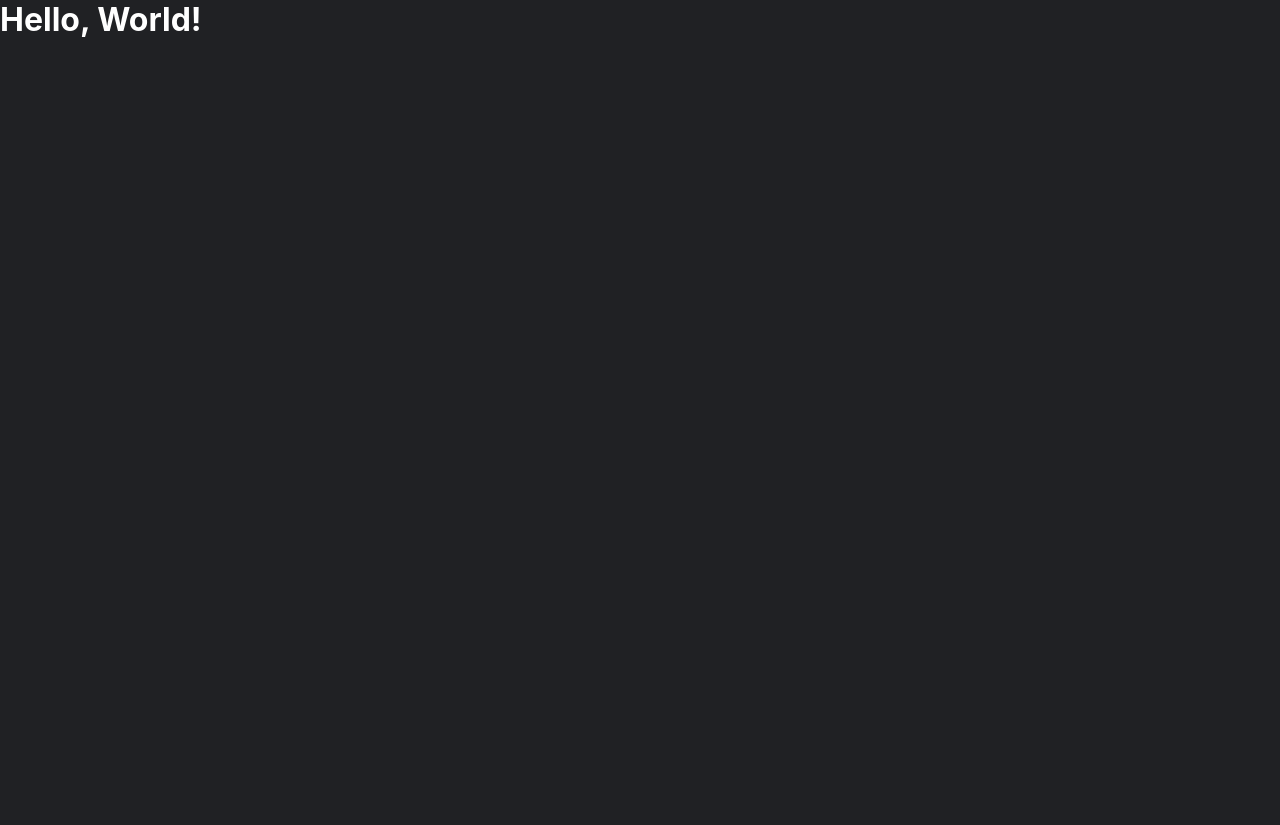
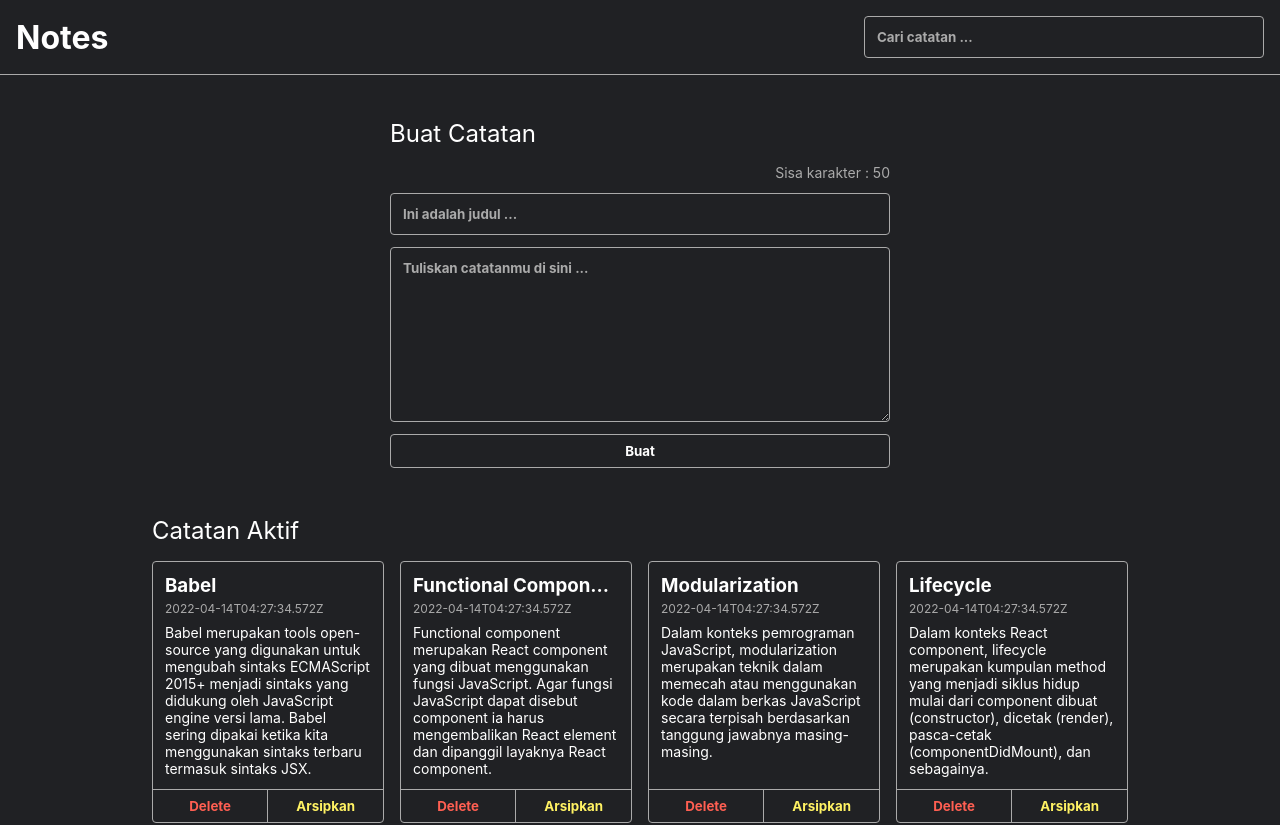
Before and after one commit to wahyupambudi/react-notes-dicoding, a React (Vite) app: page / in a window 1280 px wide. Shown: the top 825 px of the page. Before the commit the page ends 800 px from the top, so only its background shows below. Built offline with nearby package versions, Linux system fonts and the light colour scheme.

Commit message:
feat : setup element with react

```diff
--- a/index.html
+++ b/index.html
@@ -4,7 +4,7 @@
     <meta charset="UTF-8" />
     <link rel="icon" type="image/svg+xml" href="/vite.svg" />
     <meta name="viewport" content="width=device-width, initial-scale=1.0" />
-    <title>Vite + React</title>
+    <title>React Notes App</title>
 </head>
 <body>
 <div id="root"></div>
--- /dev/null
+++ b/src/components/ActionNotes.jsx
@@ -0,0 +1,13 @@
+import React from "react";
+
+function ActionNotes() {
+  return (
+    <>
+      <div className="note-item__action">
+        <button className="note-item__delete-button">Delete</button>
+        <button className="note-item__archive-button">Arsipkan</button>
+      </div>
+    </>
+  );
+}
+export default ActionNotes;
--- /dev/null
+++ b/src/components/NotesApp.jsx
@@ -0,0 +1,29 @@
+import React from "react";
+import { getInitialData } from "../utils/index";
+import NotesHeader from "./header/NotesHeader";
+import NotesInput from "./NotesInput";
+import NotesList from "./NotesList";
+
+class NotesApp extends React.Component {
+  constructor(props) {
+    super(props);
+
+    this.state = {
+      notes: getInitialData(),
+    };
+  }
+
+  render() {
+    return (
+      <>
+        <NotesHeader />
+        <div className="note-app__body">
+          <NotesInput />
+          <NotesList notes={this.state.notes} />
+        </div>
+      </>
+    );
+  }
+}
+
+export default NotesApp;
--- /dev/null
+++ b/src/components/NotesInput.jsx
@@ -0,0 +1,30 @@
+import React from "react";
+
+function NotesInput() {
+  return (
+    <>
+      <div className="note-input">
+        <h2>Buat Catatan</h2>
+        <form>
+          <p className="note-input__title__char-limit">Sisa karakter : 50</p>
+          <input
+            className="note-input__title"
+            type="text"
+            placeholder="Ini adalah judul ..."
+            required=""
+            value=""
+          />
+          <textarea
+            className="note-input__body"
+            type="text"
+            placeholder="Tuliskan catatanmu di sini ..."
+            required=""
+          />
+          <button type="submit">Buat</button>
+        </form>
+      </div>
+    </>
+  );
+}
+
+export default NotesInput;
--- /dev/null
+++ b/src/components/NotesItem.jsx
@@ -0,0 +1,19 @@
+import React from "react";
+import NotesItemBody from "./NotesItemBody";
+
+function NotesItem({ id, title, body, createdAt, archived }) {
+  return (
+    <>
+      <div className="note-item">
+        <NotesItemBody
+          id={id}
+          title={title}
+          createdAt={createdAt}
+          body={body}
+        />
+      </div>
+    </>
+  );
+}
+
+export default NotesItem;
--- /dev/null
+++ b/src/components/NotesItemBody.jsx
@@ -0,0 +1,17 @@
+import React from "react";
+import ActionNotes from "./ActionNotes";
+
+function NotesItemBody({ title, createdAt, body }) {
+  return (
+    <>
+      <div className="note-item__content">
+        <h3 className="note-item__title">{title}</h3>
+        <p className="note-item__date">{createdAt}</p>
+        <p className="note-item__body">{body}</p>
+      </div>
+      <ActionNotes />
+    </>
+  );
+}
+
+export default NotesItemBody;
--- /dev/null
+++ b/src/components/NotesList.jsx
@@ -0,0 +1,17 @@
+import React from "react";
+import NotesItem from "./NotesItem";
+
+function NotesList({ notes }) {
+  return (
+    <>
+      <h2>Catatan Aktif</h2>
+      <div className="notes-list">
+        {notes.map((note) => (
+          <NotesItem key={note.id} id={note.id} {...note} />
+        ))}
+      </div>
+    </>
+  );
+}
+
+export default NotesList;
--- /dev/null
+++ b/src/components/header/NotesHeader.jsx
@@ -0,0 +1,15 @@
+import React from "react";
+import NotesSearch from "./NotesSearch";
+
+function NotesHeader() {
+  return (
+    <>
+      <div className="note-app__header">
+        <h1>Notes</h1>
+        <NotesSearch />
+      </div>
+    </>
+  );
+}
+
+export default NotesHeader;
--- /dev/null
+++ b/src/components/header/NotesSearch.jsx
@@ -0,0 +1,11 @@
+import React from "react";
+
+function NotesSearch() {
+  return (
+    <div className="note-search">
+      <input type="text" placeholder="Cari catatan ..." />
+    </div>
+  );
+}
+
+export default NotesSearch;
--- a/src/index.jsx
+++ b/src/index.jsx
@@ -1,8 +1,9 @@
 import React from 'react';
 import { createRoot } from 'react-dom/client';
+import NotesApp from './components/NotesApp';
 
 // import style
 import './styles/style.css';
 
 const root = createRoot(document.getElementById('root'));
-root.render(<h1>Hello, World!</h1>);
+root.render(<NotesApp />);
```
